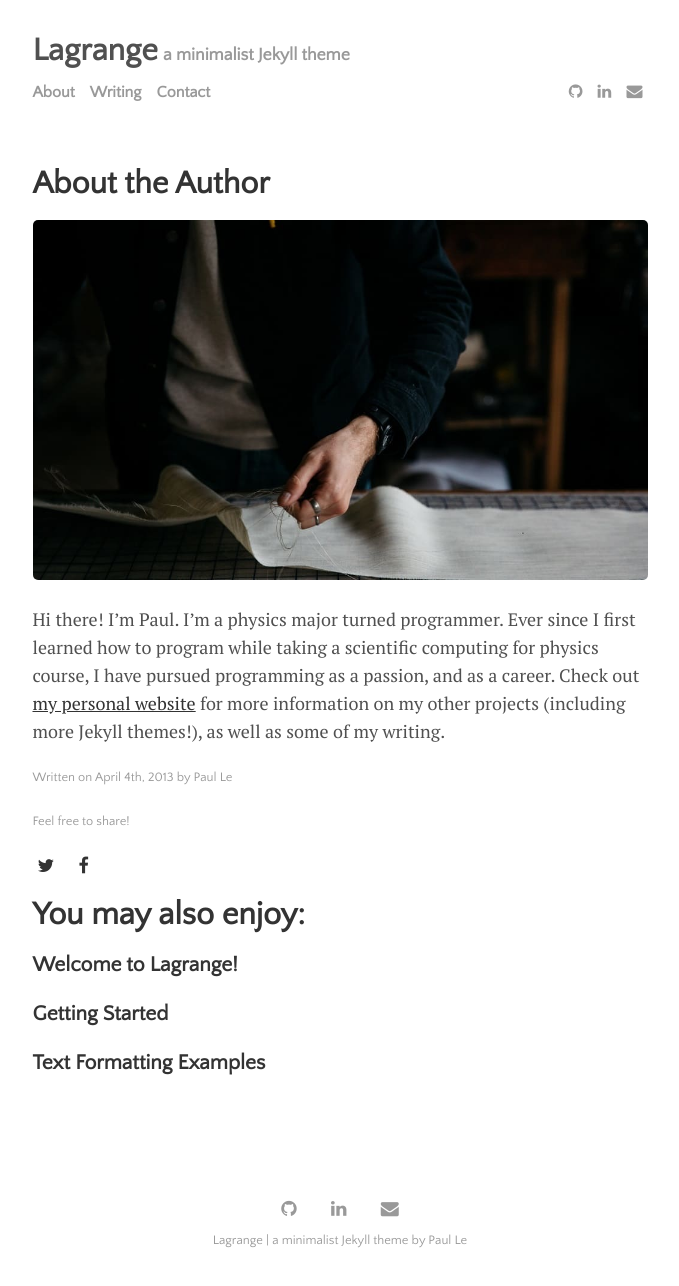
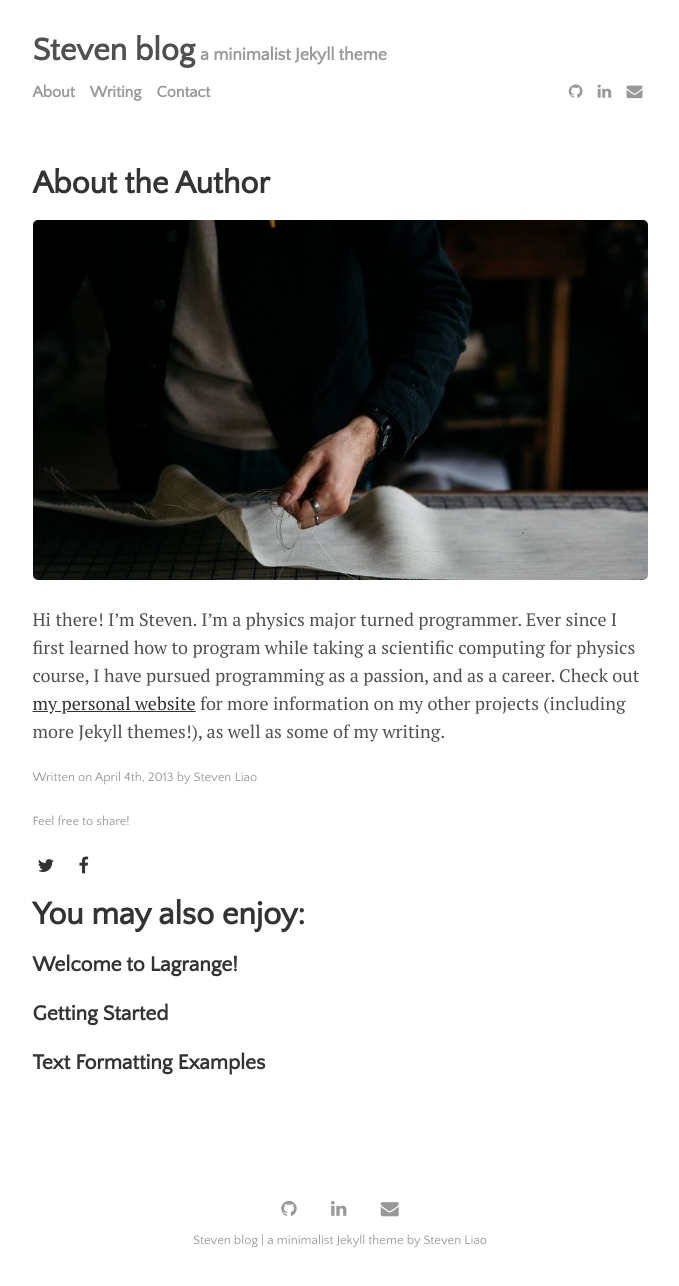
Before and after one commit to Steven-Liao24/Steven-Liao24.github.io, a Jekyll site: the page built from _posts/2013-04-04-about-the-author.md, in a window 1280 px wide. Shown: the whole page, without its empty margins (300-979 px from the left). Built offline with Jekyll 4.4.1, drawn with Linux system fonts in a browser that asks for light colours.

Commit message:
change the config

```diff
--- a/_config.yml
+++ b/_config.yml
@@ -20,9 +20,9 @@ permalink:           /:title
 plugins:             [jekyll-paginate, jekyll-sitemap, jekyll-feed, jekyll-seo-tag]
 
 # Customise atom feed settings (this is where Jekyll-Feed gets configuration information)
-title:		           'Lagrange'
+title:		           'Steven blog'
 description:	       'a minimalist Jekyll theme'
-author:              'Paul Le'
+author:              'Steven Liao'
 
 # RSS 2.0 can be used instead of Atom by uncommenting following two lines
 #feed:
--- a/_posts/2013-04-04-about-the-author.md
+++ b/_posts/2013-04-04-about-the-author.md
@@ -1,10 +1,10 @@
 ---
 layout: post
 title: "About the Author"
-author: "Paul Le"
+author: "Steven Liao"
 categories: journal
 tags: [documentation,sample]
 image: cutting.jpg
 ---
 
-Hi there! I'm Paul. I’m a physics major turned programmer. Ever since I first learned how to program while taking a scientific computing for physics course, I have pursued programming as a passion, and as a career. Check out [my personal website](https://www.lenpaul.com/) for more information on my other projects (including more Jekyll themes!), as well as some of my writing.
+Hi there! I'm Steven. I’m a physics major turned programmer. Ever since I first learned how to program while taking a scientific computing for physics course, I have pursued programming as a passion, and as a career. Check out [my personal website](https://www.lenpaul.com/) for more information on my other projects (including more Jekyll themes!), as well as some of my writing.
```
